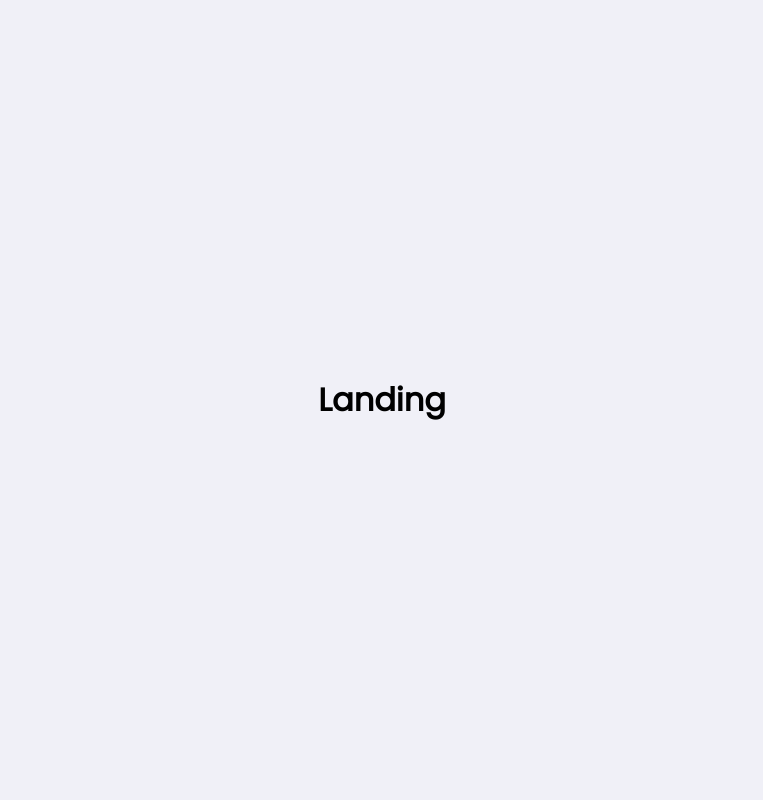
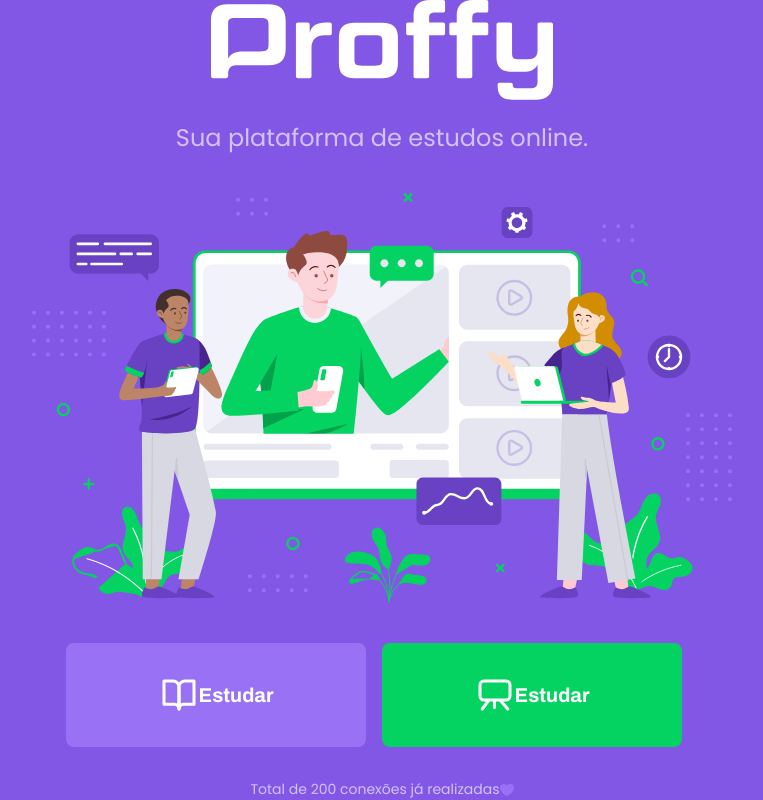
Before and after one commit to wandersondacosta/NLW-pojeto-react, a React (Create React App) app: page / in a window 1280 px wide. Shown: the whole page, without its empty margins (258-1021 px from the left). Built offline with nearby package versions, Linux system fonts and the light colour scheme.

Commit message:
continuaçao do projeto

```diff
--- a/src/pages/Landing/index.tsx
+++ b/src/pages/Landing/index.tsx
@@ -1,7 +1,47 @@
-import React from 'react';
+import React from "react";
+
+import logoImg from "../../assets/images/logo.svg";
+import landingImg from "../../assets/images/landing.svg";
+
+import studyIcon from "../../assets/images/icons/study.svg";
+import giveClassesIcon from "../../assets/images/icons/give-classes.svg";
+import purpleHeartIcon from "../../assets/images/icons/purple-heart.svg";
+
+import './styles.css';
+
+
+
 
 function Landing() {
-  return <h1>Landing</h1>
+  return (
+    <div id="page-landing">
+      <div id="page-landing-content" className="container">
+        <div className="logo-container">
+          <img src={logoImg} alt="Proffy" />
+          <h2>Sua plataforma de estudos online.</h2>
+        </div>
+        <img
+          src={landingImg}
+          alt="Plataforma de estudos"
+          className="hero-image"
+        />
+
+        <div className="buttons-container">
+          <a href="" className="study">
+            <img src={studyIcon} alt="Estudar"/>
+            Estudar
+          </a>
+          <a href="" className="give-classes">
+            <img src={giveClassesIcon} alt="Estudar"/>
+            Estudar
+          </a>
+        </div>
+        <span className="total-connections">
+          Total de 200 conexões já realizadas <img src={purpleHeartIcon} alt="Coração roxo"/>
+        </span>
+      </div>
+    </div>
+  );
 }
 
 export default Landing;
--- /dev/null
+++ b/src/pages/Landing/styles.css
@@ -0,0 +1,88 @@
+#page-landing {
+  width: 100vw;
+  height: 100vh;
+
+  display: flex;
+  justify-content: center;
+  align-items: center;
+
+  color: var(--color-text-in-primary);
+  background: var(--color-primary);
+}
+
+.logo-container img {
+  height: 10rem;
+}
+
+.hero-image {
+  width: 100%;
+}
+
+.logo-container {
+  text-align: center;
+  margin-bottom: 3.2rem;
+}
+
+.logo-container h2 {
+  font-weight: 500;
+  font-size: 2.4rem;
+  line-height: 4.6rem;
+  margin-top: 0.8rem;
+}
+
+.buttons-container {
+  display: flex;
+  justify-content: center;
+  margin: 3.2rem 0;
+}
+
+.buttons-container a {
+  width: 30rem;
+  height: 10.4rem;
+  border-radius: 0.8rem;
+  margin-right: 1.6rem;
+  font: 700 2.0rem Archivo;
+
+
+  display: flex;
+  align-items: center;
+  justify-content: center;
+
+  text-decoration: none;
+  color: var(--color-button-text);
+
+  transition: background-color 0.2s;
+}
+
+.buttons-container a:first-child {
+  margin-right: 1.6rem;
+}
+
+.buttons-container a img {
+  width: 4rem;
+}
+
+.buttons-container a.study {
+  background: var(--color-primary-lighter);
+}
+
+.buttons-container a.give-classes {
+  background: var(--color-secundary);
+}
+
+.buttons-container a.study:hover {
+  background: var(--color-primary-light);
+}
+
+.buttons-container a.give-classes:hover {
+  background: var(--color-secundary-dark);
+}
+
+.total-connections {
+  font-size: 1.4rem;
+
+  display: flex;
+  align-items: center;
+  justify-content: center;
+
+}
```
